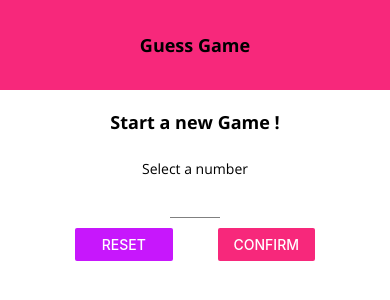
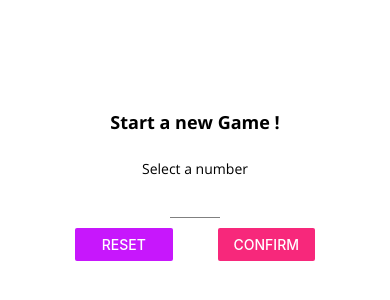
Before and after one commit to radoibogdan/ReactNative-GuessNumberGame, a React Native app: screen / in a window 390 px wide. Shown: the top 300 px of the page. Built offline with nearby package versions, Linux system fonts and the light colour scheme.

Commit message:
Platform api, check if ios or android and do specific tasks

```diff
--- a/components/Header.js
+++ b/components/Header.js
@@ -1,26 +1,44 @@
 import React from "react";
 
-import { StyleSheet, View, Text } from "react-native";
+import { StyleSheet, View, Text, Platform } from "react-native";
 import Colors from "../constants/colors";
 import TitleText from "./TitleText";
 
-const Header = props => {
+const Header = (props) => {
   return (
-    <View style={styles.header}>
-      <TitleText>{props.title}</TitleText>
+    <View
+      style={{
+        ...styles.headerBase,
+        ...Platform.select({
+          ios: styles.headerIos,
+          android: styles.headerAndroid,
+        }),
+      }}
+    >
+      <TitleText style={styles.title}>{props.title}</TitleText>
     </View>
-  )
+  );
 };
 
 const styles = StyleSheet.create({
-  header: {
+  headerBase: {
     width: "100%",
     height: 90,
     paddingTo: 36,
-    backgroundColor: Colors.primary,
-    alignItems: 'center',
-    justifyContent: 'center'
-  }
+    alignItems: "center",
+    justifyContent: "center",
+  },
+  headerAndroid: {
+    backgroundColor: Colors.primary
+  },
+  headerIos: {
+    backgroundColor: "white",
+    borderBottomColor: "#ccc",
+    borderBottomWidth: 1,
+  },
+  title: {
+    color: Platform.OS === "ios" ? Colors.primary : "white",
+  },
 });
 
 export default Header;
--- a/components/MainButton.js
+++ b/components/MainButton.ios.js
@@ -1,7 +1,14 @@
 import React from "react";
-import { View, Text, StyleSheet, TouchableOpacity } from "react-native";
+import {
+  View,
+  Text,
+  StyleSheet,
+  TouchableOpacity
+} from "react-native";
 import Colors from "../constants/colors";
 
+// Splitting files in .android.js and .ios.js will make react native chose the correct one
+// Imports in other files using the component should not use .ios.js only MainButton
 const MainButton = (props) => {
   return (
     <TouchableOpacity onPress={props.onPress} activeOpacity={0.6}>
@@ -17,13 +24,13 @@ const styles = StyleSheet.create({
     paddingVertical: 12,
     paddingHorizontal: 30,
     backgroundColor: Colors.primary,
-    borderRadius: 25
+    borderRadius: 25,
   },
   buttonText: {
     fontSize: 18,
-    fontFamily: 'open-sans',
-    color: 'white'
-  }
+    fontFamily: "open-sans",
+    color: "white",
+  },
 });
 
 export default MainButton;
--- a/package.json
+++ b/package.json
@@ -14,7 +14,8 @@
     "expo-status-bar": "~1.4.0",
     "react": "18.0.0",
     "react-native": "0.69.6",
-    "expo-splash-screen": "~0.16.2"
+    "expo-splash-screen": "~0.16.2",
+    "expo-screen-orientation": "~4.3.0"
   },
   "devDependencies": {
     "@babel/core": "^7.12.9"
--- a/screens/GameOverScreen.js
+++ b/screens/GameOverScreen.js
@@ -45,6 +45,7 @@ const styles = StyleSheet.create({
     flex: 1,
     justifyContent: "center",
     alignItems: "center",
+    paddingVertical: 10
   },
   imageContainer: {
     width: Dimensions.get("window").width * 0.7,
--- a/screens/GameScreen.js
+++ b/screens/GameScreen.js
@@ -16,6 +16,8 @@ import DefaultStyles from "../constants/default-styles";
 // Icons
 import { Ionicons } from "@expo/vector-icons";
 import BodyText from "../components/BodyText";
+import { ScreenOrientation } from "expo-screen-orientation";
+
 
 const generateRandomNumberBetween = (min, max, exclude) => {
   min = Math.ceil(min);
@@ -36,17 +38,31 @@ const renderListItem = (listLength, itemData) => (
   </View>
 );
 
+
 const GameScreen = (props) => {
+  // ScreenOrientation.lockAsync(ScreenOrientation.OrientationLock.PORTRAIT);
   const initialGuess = generateRandomNumberBetween(1, 100, props.userChoice);
   const [currentGuess, setCurrentGuess] = useState(initialGuess);
   const [pastGuesses, setPastGuesses] = useState([initialGuess.toString()]);
-
+  const [availableDeviceWidth, setAvailableDeviceWidth] = useState(Dimensions.get("window").width);
+  const [availableDeviceHeight, setAvailableDeviceHeight] = useState(Dimensions.get("window").height);
   // useRef => the component does not recalculate this on rerender
   const currentLow = useRef(1);
   const currentHigh = useRef(100);
-
   // Object destructuring (stores props.userChoice in a constant named userChoice)
   const { userChoice, onGameOver } = props;
+
+  useEffect(() => {
+    const updateLayout = () => {
+      setAvailableDeviceHeight(Dimensions.get("window").height);
+      setAvailableDeviceWidth(Dimensions.get("window").width);
+    }
+    const souscription = Dimensions.addEventListener("change", updateLayout);
+    // cleanup function => runs before useEffect;
+    return () => {
+      souscription.remove();
+    };
+  });
 
   // Executed AFTER the component is rendered if one of these changed (userChoice, onGameOver, currentGuess)
   useEffect(() => {
@@ -85,8 +101,33 @@ const GameScreen = (props) => {
   };
 
   let listContainerStyle = styles.listContainer;
-  if (Dimensions.get("window").width < 350) {
+  if (availableDeviceWidth < 350) {
     listContainerStyle = styles.listContainerBig;
+  }
+
+  if (availableDeviceHeight < 500) {
+    return (
+      <View style={styles.screen}>
+        <Text style={DefaultStyles.title}>Opponents guess</Text>
+        <View style={styles.controls}>
+          <MainButton onPress={nextGuessHandler.bind(this, "lower")}>
+            <Ionicons name="md-remove" size={24} color="white" />
+          </MainButton>
+          <NumberContainer>{currentGuess}</NumberContainer>
+          <MainButton onPress={nextGuessHandler.bind(this, "greater")}>
+            <Ionicons name="md-add" size={24} color="white" />
+          </MainButton>
+        </View>
+        <View style={listContainerStyle}>
+          <FlatList
+            keyExtractor={(item) => item}
+            data={pastGuesses}
+            renderItem={renderListItem.bind(this, pastGuesses.length)}
+            contentContainerStyle={styles.list}
+          />
+        </View>
+      </View>
+    );
   }
 
   return (
@@ -155,6 +196,12 @@ const styles = StyleSheet.create({
     justifyContent: "space-between",
     width: "100%",
   },
+  controls: {
+    width: "80%",
+    alignItems: "center",
+    flexDirection: "row",
+    justifyContent: "space-around",
+  },
 });
 
 export default GameScreen;
--- a/screens/StartGameScreen.js
+++ b/screens/StartGameScreen.js
@@ -33,7 +33,6 @@ const StartGameScreen = (props) => {
       setButtonWidth(Dimensions.get("window").width / 4);
     };
     const souscription = Dimensions.addEventListener("change", updateLayout);
-
     // cleanup function => runs before useEffect;
     return () => {
       souscription.remove();
```
Also changed, not shown: components/MainButton.android.js (added, +48 -0 lines), 1 other file (tests, documents, lock files or other folders).
